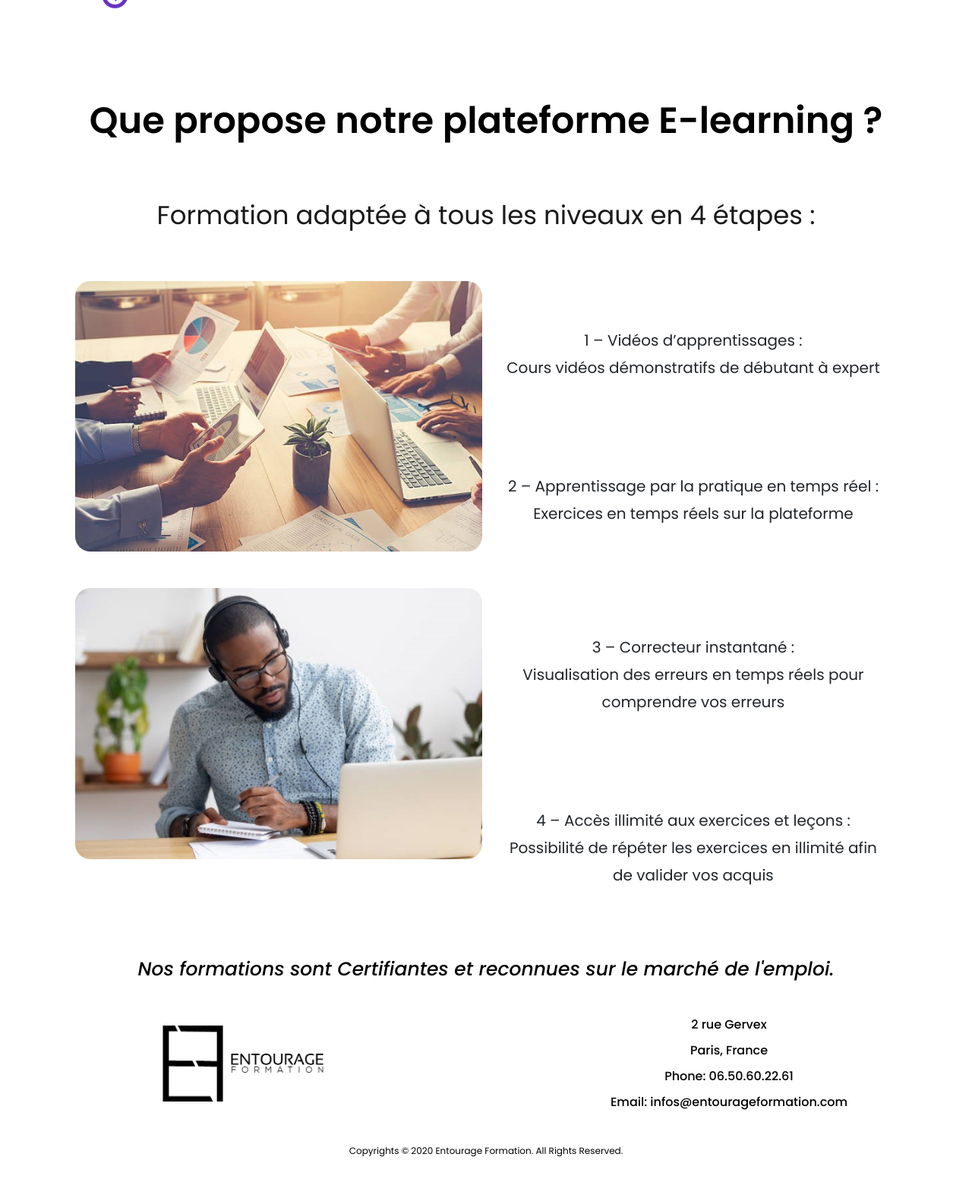
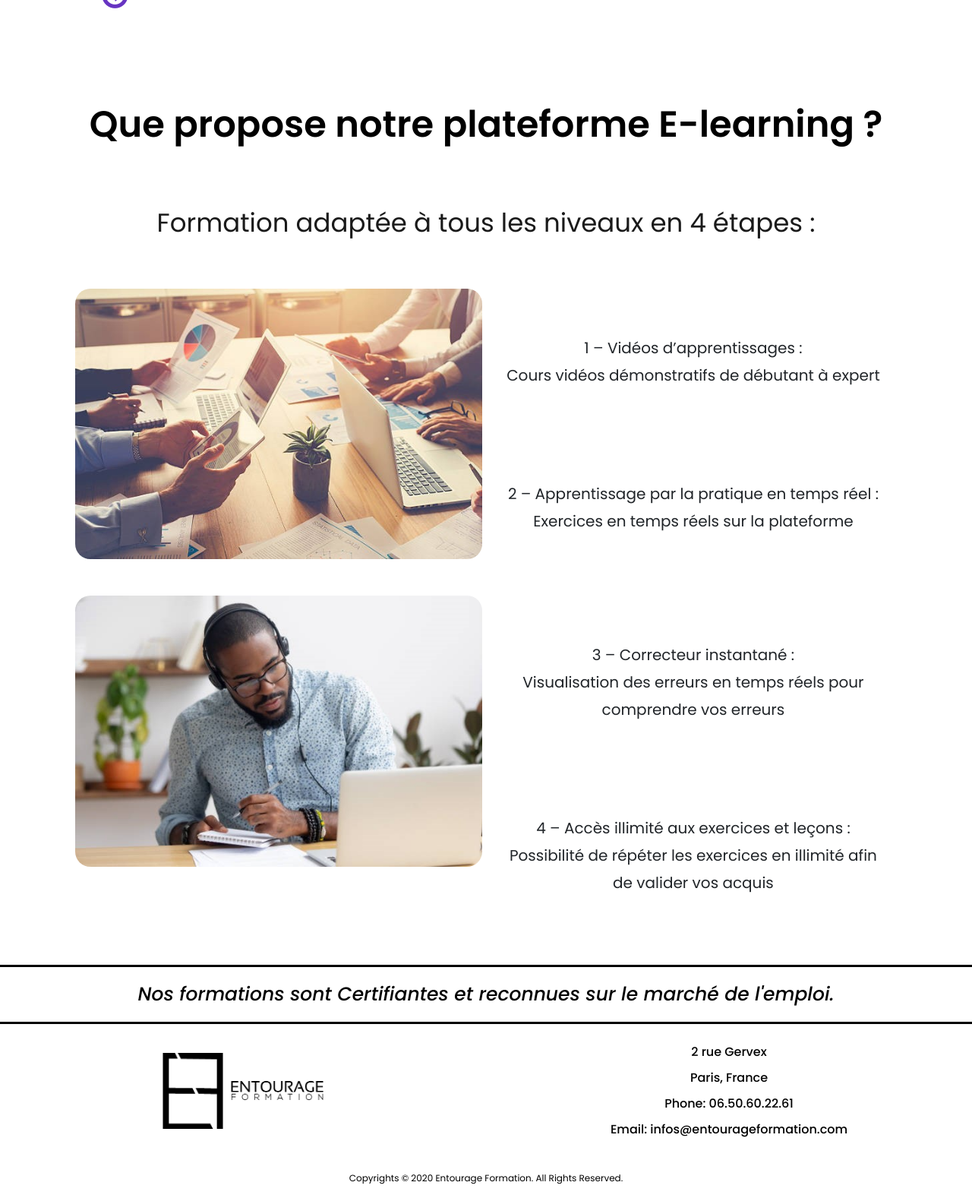
Before and after one commit to Tidav86/Entourage-Formation, a PHP site: page /bureautiques.html in a window 1280 px wide. Shown: the part 1632-3209 px from the top of the page at 76% size. Before the commit the page ends 3155 px from the top, so only its background shows below. Run offline with PHP 8.4, Linux system fonts and the light colour scheme.

Commit message:
modif suite appel 2

```diff
--- a/bureautiques.html
+++ b/bureautiques.html
@@ -623,7 +623,7 @@
             <div class="col-lg-1 inter"></div>
           </div>
         </div>
-        <div class="transition">
+        <div class="transition-final">
           <div class="row clearfix">
             <div class="con-title-column col-lg-12 col-md-12 col-sm-12">
               <!--Sec Title-->
--- a/css/style.css
+++ b/css/style.css
@@ -193,7 +193,7 @@ p {
   margin-bottom: 25px;
 }
 
-.second-container .formation .flag img {
+.second-container .formation .software {
   display: block;
   max-width: 100%;
 }
@@ -219,6 +219,19 @@ p {
   max-width: 100%px;
   margin: 20px 30px;
   background: #fff;
+}
+.transition-final {
+  position: static;
+  max-width: 100%px;
+
+  background: #fff;
+  border-top: 3px solid #000;
+  border-bottom: 3px solid #000;
+}
+
+.transition-title {
+  margin: 20px 0px;
+  padding: 0px 20px;
 }
 
 .block1 {
--- a/langues.html
+++ b/langues.html
@@ -627,7 +627,7 @@
             </div>
           </div>
         </div>
-        <div class="transition">
+        <div class="transition-final">
           <div class="row clearfix">
             <div class="con-title-column col-lg-12 col-md-12 col-sm-12">
               <!--Sec Title-->
```
